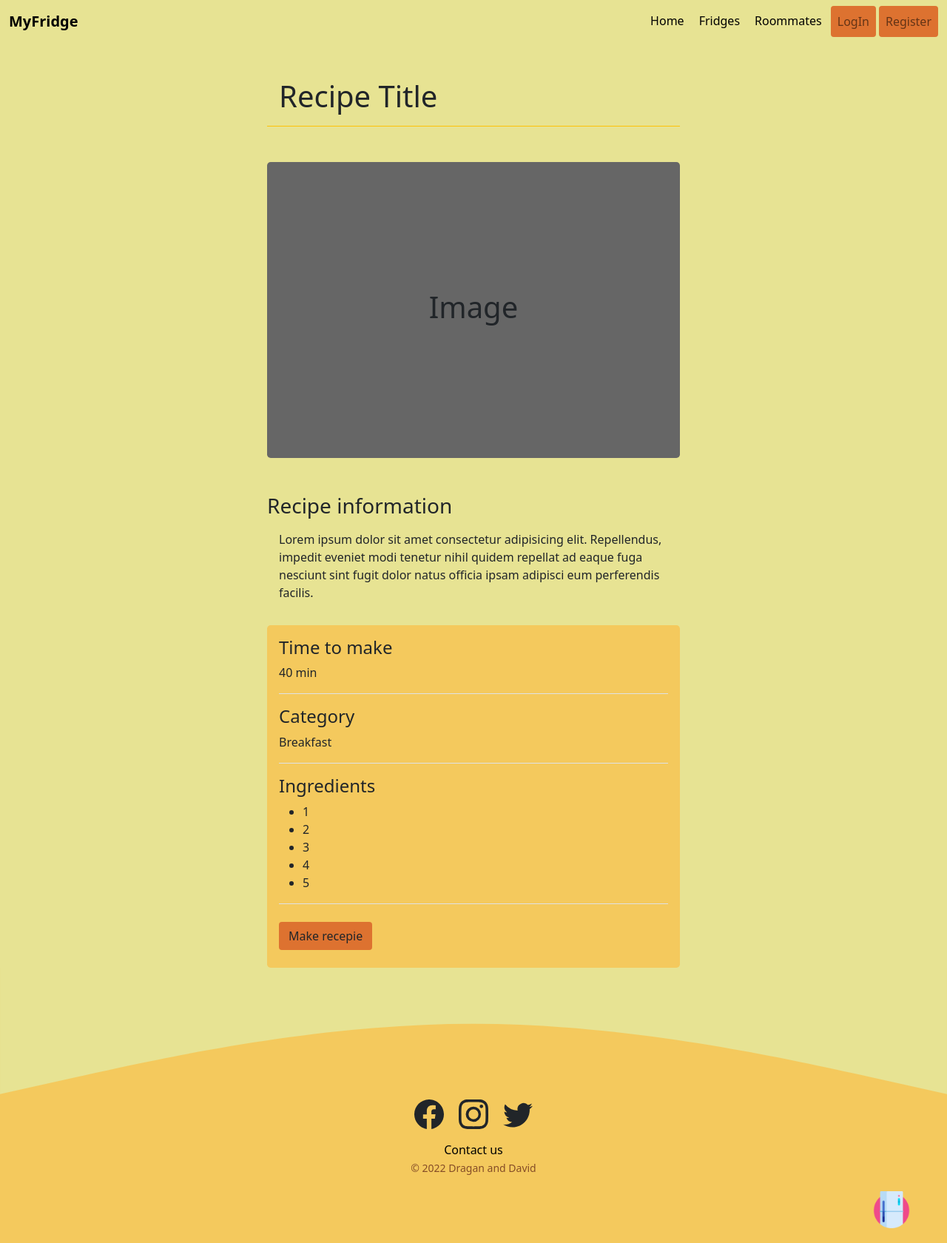
After one commit to boostedgagi/myFridge, a PHP site: page /myFridge/recipe.php in a window 1280 px wide. The commit adds this page. Shown: the whole page at 74% size. Run offline with PHP 8.4, Linux system fonts and the light colour scheme.

Commit message:
recipe.php template stranica

```diff
--- a/css/main.css
+++ b/css/main.css
@@ -94,7 +94,8 @@
   border: 1px solid #FF6966;
 }
 
-body, html {
+body,
+html {
   margin: 0;
   padding: 0;
   -webkit-box-sizing: border-box;
@@ -386,4 +387,8 @@ li {
 #show-list p:hover {
   background-color: #eee;
 }
+
+.ingredients li {
+  list-style: disc !important;
+}
 /*# sourceMappingURL=main.css.map */
--- a/includes/addNewGrocerieModal.php
+++ b/includes/addNewGrocerieModal.php
@@ -26,6 +26,7 @@
                                 id="grocerieInput"
                                 name="grocerieName"
                                 placeholder="new grocerie name"
+                                autocomplete="off"
                         >
                         <label for="grocerieInput">Insert name</label>
                     </div>
--- /dev/null
+++ b/recipe.php
@@ -0,0 +1,44 @@
+<?php
+include "includes/header.php";
+include "includes/nav.php";
+include "includes/login.php";
+include "includes/register.php";
+?>
+
+<div class="container-lg d-flex flex-column align-items-center mt-3">
+    <h1 class="mt-3 mb-5 p-3 border-bottom border-warning w-50">Recipe Title</h1>
+<div class="d-flex justify-content-center align-items-center w-50 rounded-3" style="height:400px;background-color:#666">
+    <h1>Image</h1>
+</div>
+<div class="w-50 mt-5">
+<h3 class="m-0">Recipe information</h3>
+<p class="p-3">Lorem ipsum dolor sit amet consectetur adipisicing elit. Repellendus, impedit eveniet modi tenetur nihil quidem repellat ad eaque fuga nesciunt sint fugit dolor natus officia ipsam adipisci eum perferendis facilis.</p>
+</div>
+
+<div class="w-50 bg-yellow p-3 rounded-3">
+    <div class="d-flex flex-column border-bottom">
+        <h4 class="">Time to make</h4>
+        <p>40 min</p>
+    </div>
+    <div class="my-3 d-flex flex-column border-bottom">
+        <h4 class="">Category</h4>
+        <p>Breakfast</p>
+    </div>
+    <div class="my-3 d-flex flex-column border-bottom">
+        <h4>Ingredients</h4>
+        <ul class="ingredients">
+            <li>1</li>
+            <li>2</li>
+            <li>3</li>
+            <li>4</li>
+            <li>5</li>
+        </ul>
+    </div>
+    <button class="btn bg-orange my-2">Make recepie</button>
+</div>
+
+</div>
+
+<?php
+include 'includes/footer.php';
+?>
--- a/scss/main.scss
+++ b/scss/main.scss
@@ -1,12 +1,13 @@
 @import "colors";
-body, html {
+body,
+html {
   margin: 0;
   padding: 0;
   box-sizing: border-box;
   background-color: $cream;
   height: auto;
   //Mozilla scrollbar
-    scrollbar-color:$orange $cream;
+  scrollbar-color: $orange $cream;
   scrollbar-width: thin;
 }
 body::-webkit-scrollbar {
@@ -41,7 +42,7 @@ body::-webkit-scrollbar-thumb {
   background-color: $yellow;
 }
 #footer {
-    margin-top:auto;
+  margin-top: auto;
 }
 .logo {
   width: 100%;
@@ -72,7 +73,6 @@ body::-webkit-scrollbar-thumb {
       border-radius: 20px;
       height: auto;
       margin-top: 20px;
-
 
       .fridge-list {
         list-style: none;
@@ -107,7 +107,6 @@ body::-webkit-scrollbar-thumb {
         }
         .add-fridge:hover {
           color: $white;
-
         }
         .fridge-item:hover {
           background-color: $orange;
@@ -184,10 +183,10 @@ body::-webkit-scrollbar-thumb {
           justify-content: center;
           flex-direction: column;
           justify-content: flex-end;
-                @media screen and (max-width:412px)  {
+          @media screen and (max-width: 412px) {
             margin: 20px 10px;
           }
-                @media screen and (max-width:372px)  {
+          @media screen and (max-width: 372px) {
             margin: 20px 5px;
           }
         }
@@ -222,3 +221,9 @@ li {
     background-color: #eee;
   }
 }
+
+.ingredients {
+  li {
+    list-style: disc !important;
+  }
+}
```
Also changed, not shown: js/amount.js (+5 -6 lines), 1 other file. Lines whose indentation alone changed are shown as unchanged.
